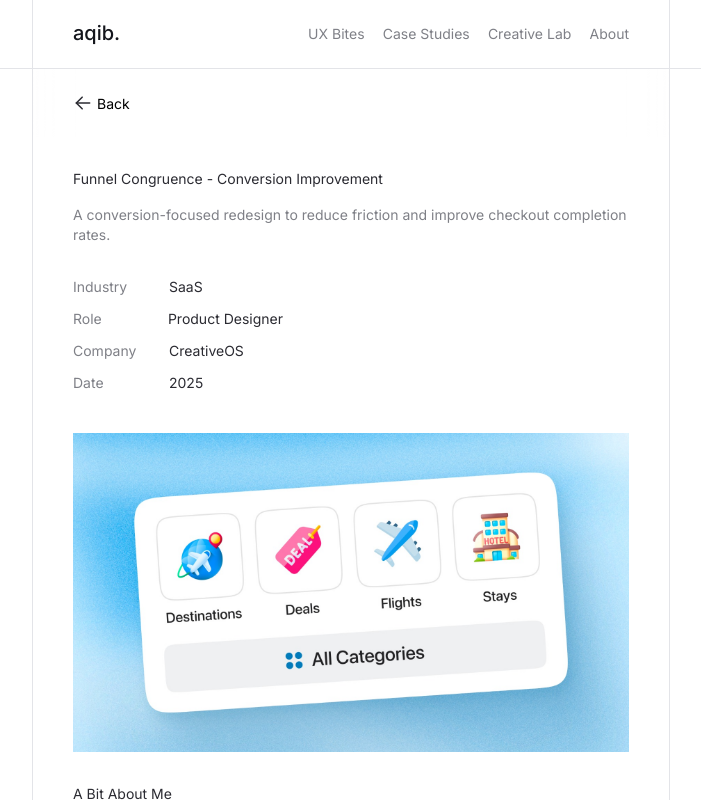
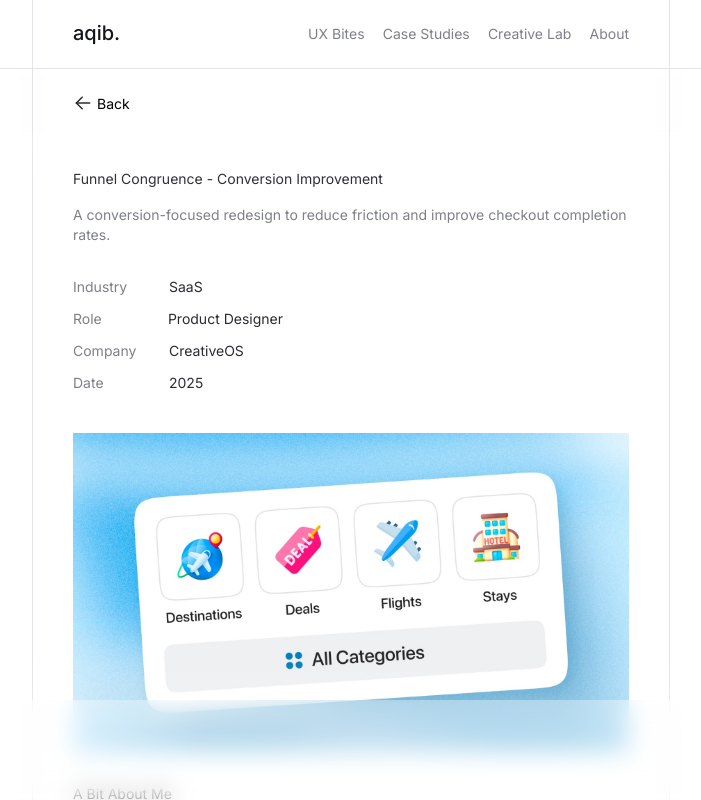
Before and after one commit to devmjkhan-creator/Portfolio, a Next.js app in the folder portfolio/: page /case-studies/funnel-congruence in a window 1280 px wide. Shown: the top 800 px of the page, without its empty margins (289-990 px from the left). Built offline with nearby package versions, Linux system fonts and the light colour scheme.

Commit message:
changes done bottom blur added

```diff
--- a/portfolio/app/case-studies/[slug]/page.tsx
+++ b/portfolio/app/case-studies/[slug]/page.tsx
@@ -224,10 +224,12 @@ const CaseStudyDetailPage = () => {
           <div className="w-full relative max-w-[39.875em] items-center sm:border-r border-r-(--color-border) sm:border-l border-l-(--color-border) sm:px-10 px-5 sm:pt-7.5 pt-20 sm:pb-25 pb-25 flex flex-col gap-0">
             <div className="w-full fixed sm:top-[8.60vh] top-[8vh] left-0 z-40 flex items-center justify-center">
               <div
-                className="w-full max-w-[39.875em] sm:border-r border-r-(--color-border) h-17 sm:border-l border-l-(--color-border) sm:px-10 px-5 py-6 bg-white/45 backdrop-blur-2xl backdrop-saturate-150"
-                style={{ backdropFilter: "blur(24px)", WebkitBackdropFilter: "blur(24px)" }}
-              >
-                <div className="flex flex-row items-center w-full  gap-1">
+                className="absolute inset-0 bg-white/35 backdrop-saturate-150"
+                style={{ backdropFilter: "blur(12px)", WebkitBackdropFilter: "blur(12px)" }}
+              />
+              <div className="absolute inset-x-0 -bottom-6 h-10 bg-gradient-to-b from-white/40 via-white/20 to-transparent blur-xl pointer-events-none" />
+              <div className="relative w-full max-w-[39.875em] sm:border-r border-r-(--color-border) h-17 sm:border-l border-l-(--color-border) sm:px-10 px-5 py-6">
+                <div className="relative z-10 flex flex-row items-center w-full gap-1">
                   <i>
                     <img src={Arrowleft.src} alt="Back" />
                   </i>
--- a/portfolio/app/layout.tsx
+++ b/portfolio/app/layout.tsx
@@ -44,6 +44,14 @@ export default function RootLayout({
         `}
       >
         {children}
+        <div className="fixed bottom-0 left-0 z-30 w-full flex items-end justify-center pointer-events-none">
+          <div className="absolute inset-x-0 -top-6 h-10 bg-gradient-to-t from-white/40 via-white/20 to-transparent blur-xl" />
+          <div
+            className="w-full h-[100px] bg-white/35 backdrop-saturate-150"
+            style={{ backdropFilter: "blur(12px)", WebkitBackdropFilter: "blur(12px)" }}
+            aria-hidden="true"
+          />
+        </div>
       </body>
     </html>
   );
```
